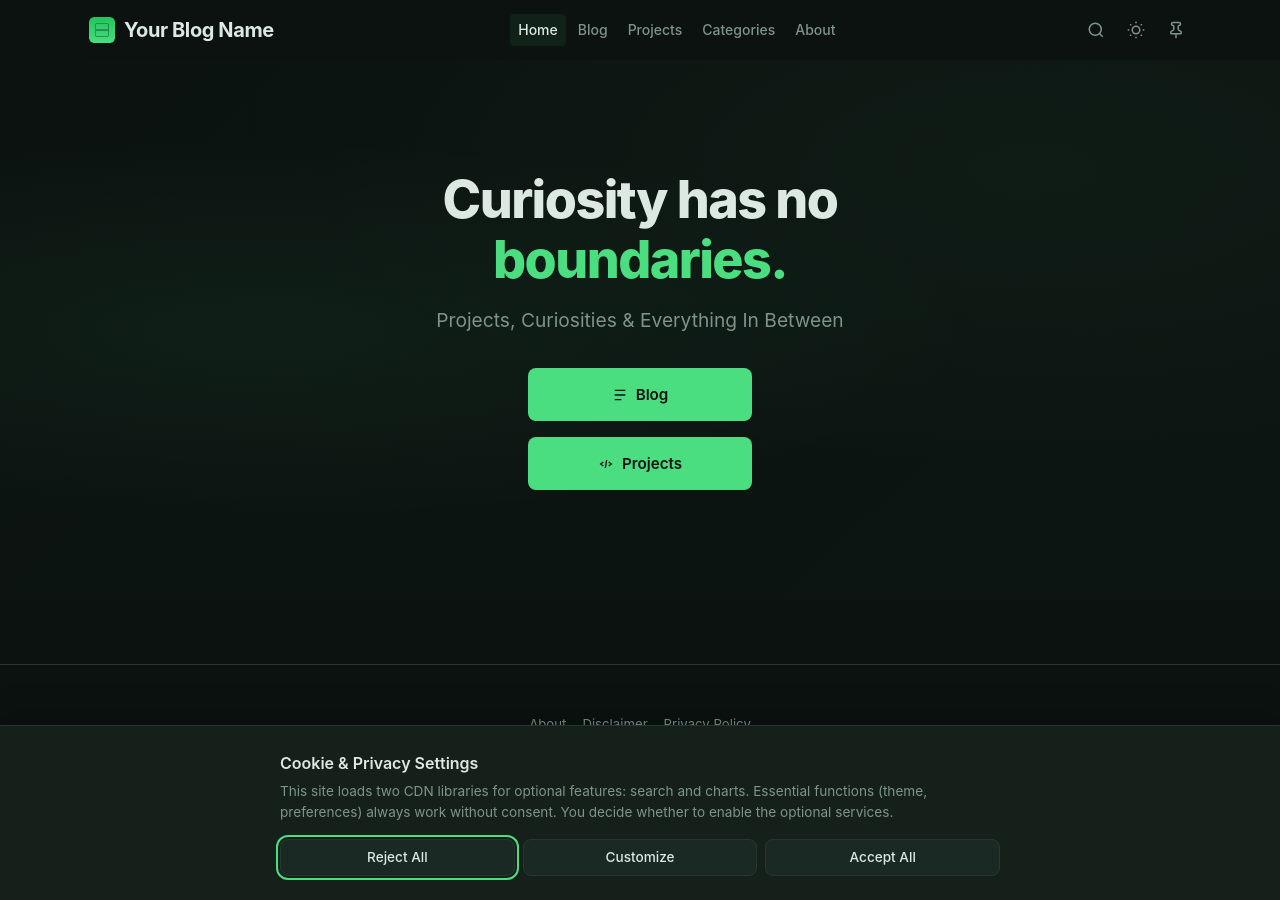
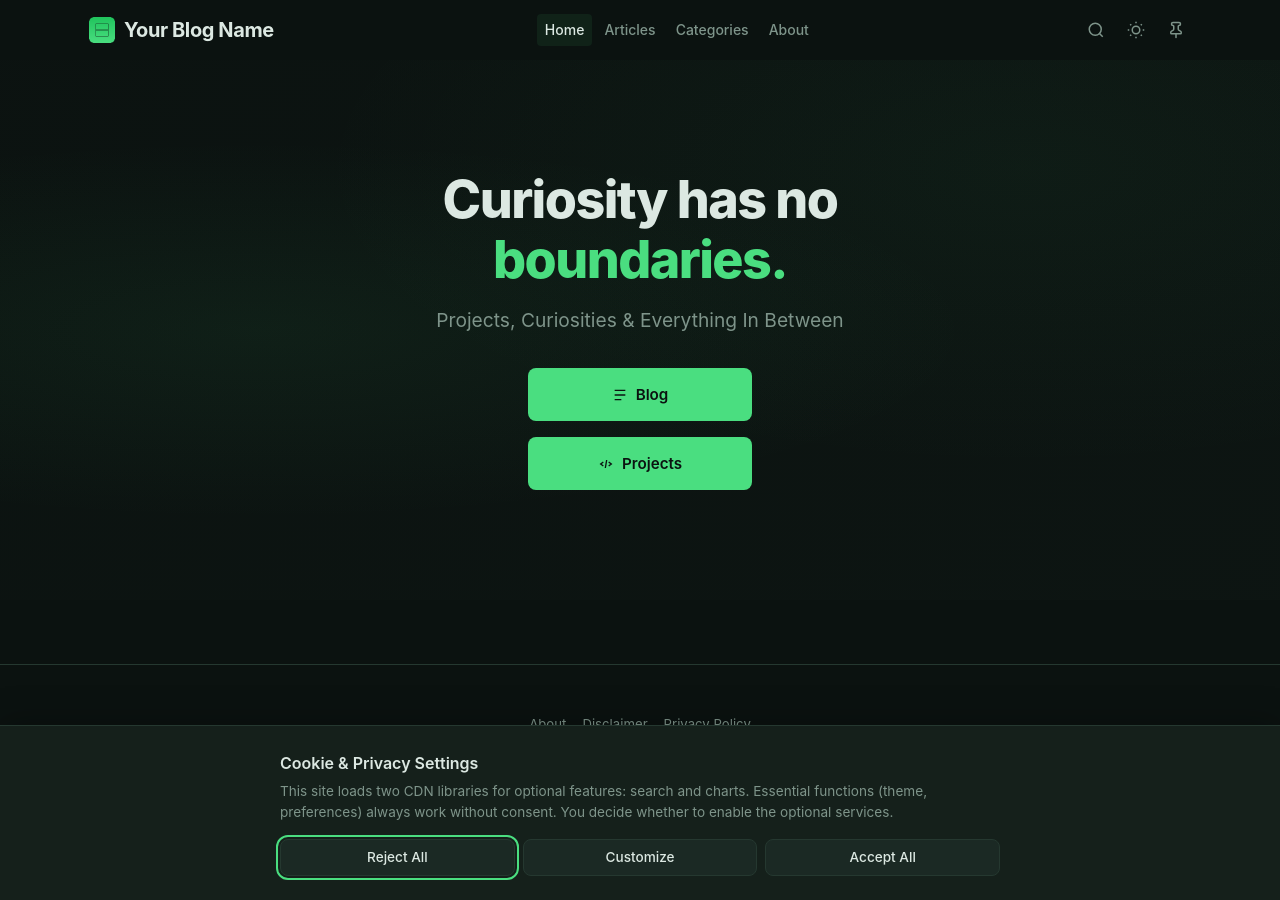
Before and after one commit to Ranzlappen/UdoBroering, a Jekyll site: the page built from index.html, in a window 1280 px wide and 900 px high. Built offline with Jekyll 4.4.1, drawn with Linux system fonts in a browser that asks for light colours; the list of posts is cut into pages by our own code.

Commit message:
Rename 'Blog' to 'Articles' and update order

```diff
--- a/_data/pages.yml
+++ b/_data/pages.yml
@@ -17,32 +17,27 @@
   menu: [main]
   order: 1
 
-- title: "Blog"
-  url: "/blog/"
+- title: "Articles"
+  url: "/articles/"
   menu: [main]
   order: 2
-
-- title: "Projects"
-  url: "/projects/"
-  menu: [main]
-  order: 3
 
 - title: "Categories"
   url: "/categories/"
   menu: [main]
-  order: 4
+  order: 3
 
 - title: "About"
   url: "/about/"
   menu: [main, footer]
-  order: 5
+  order: 4
 
 - title: "Disclaimer"
   url: "/disclaimer/"
   menu: [footer]
-  order: 6
+  order: 5
 
 - title: "Privacy Policy"
   url: "/privacy/"
   menu: [footer]
-  order: 7
+  order: 6
```
